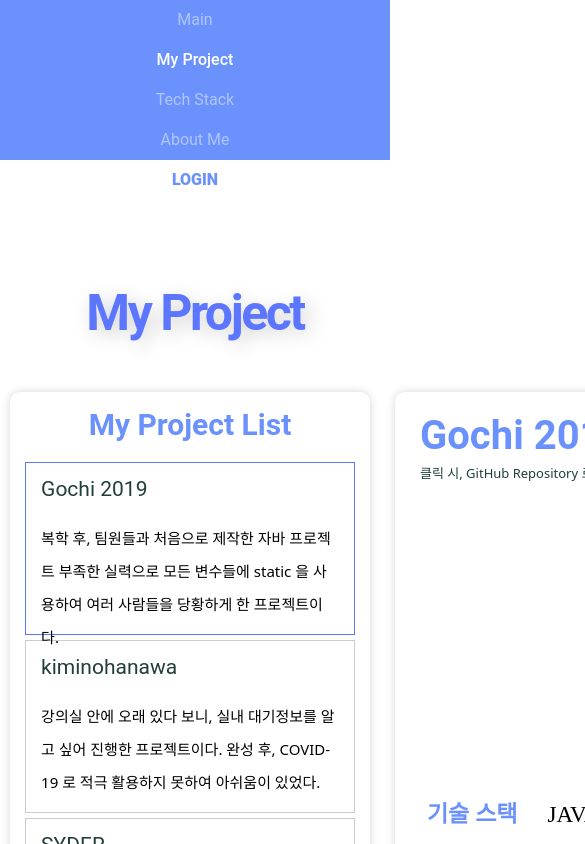
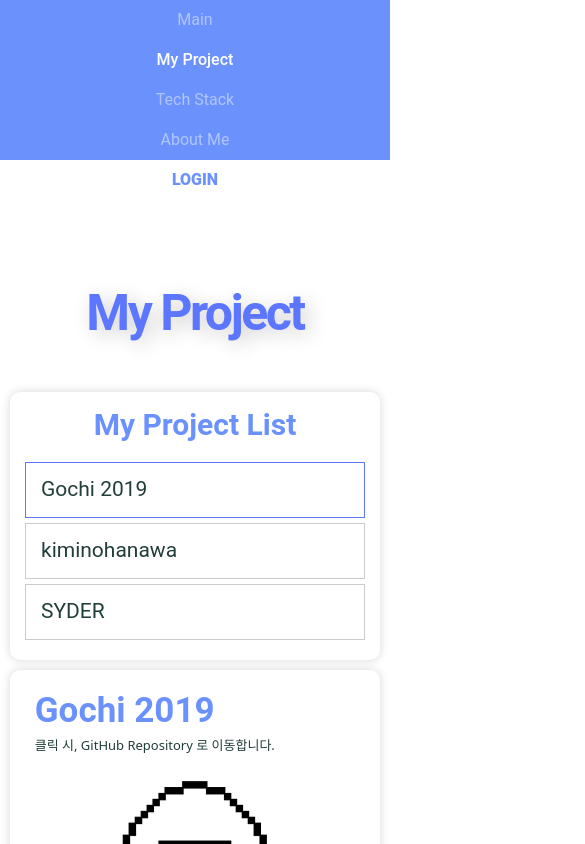
Before and after one commit to JeongJaeSoon/my-portfolio-site, a React (Create React App) app in the folder src/web/: page /project in a window 390 px wide. Shown: the top 844 px of the page, 585 px wide, since content can reach past the window. Built offline with nearby package versions, Linux system fonts and the light colour scheme.

Commit message:
[set-up] 프로젝트 반응형 화면 추가

```diff
--- a/src/web/src/components/Project/Home.css
+++ b/src/web/src/components/Project/Home.css
@@ -161,4 +161,82 @@
   width: 70%;
   font-weight: 300;
   text-align: left;
+  font-family: Roboto, sans-serif;
 }
+
+/* 모바일 */
+@media (max-width: 768px) {
+  .section {
+    margin-bottom: 10px;
+  }
+
+  .project-home {
+    width: 100%;
+    padding: initial;
+  }
+
+  .project-home > div {
+    display: block;
+    /* background-color: rebeccapurple; */
+    float: initial;
+    margin: 10px auto;
+    height: initial;
+  }
+
+  .project .list {
+    width: 95%;
+  }
+  .project-home .list .list-wrapper {
+    height: initial;
+  }
+
+  .project-home .list .list-wrapper .list-content {
+    height: initial;
+  }
+
+  .project-home .list .list-wrapper .list-content .project-title {
+    margin-bottom: 0;
+  }
+
+  .project-home .list .list-content .project-content {
+    display: none;
+  }
+
+  .project .view {
+    margin: 0 auto;
+    width: 95%;
+  }
+
+  .project .view .header .left {
+    width: 100%;
+  }
+
+  .project .view .header .left .title {
+    font-size: 35px;
+  }
+  .project .view .header .right {
+    display: none;
+  }
+
+  .project .view .section .img {
+    width: 200px;
+    height: 200px;
+    background-size: 200px;
+  }
+
+  .project .view .section .info li span {
+    display: block;
+    width: 100%;
+    height: 40px;
+    font-size: 18px;
+    padding-left: 5%;
+    line-height: initial;
+  }
+
+  .project .view .section .info li .title,
+  .project .view .section .info li .value {
+    width: 100%;
+    text-align: left;
+    margin: 0;
+  }
+}
```
